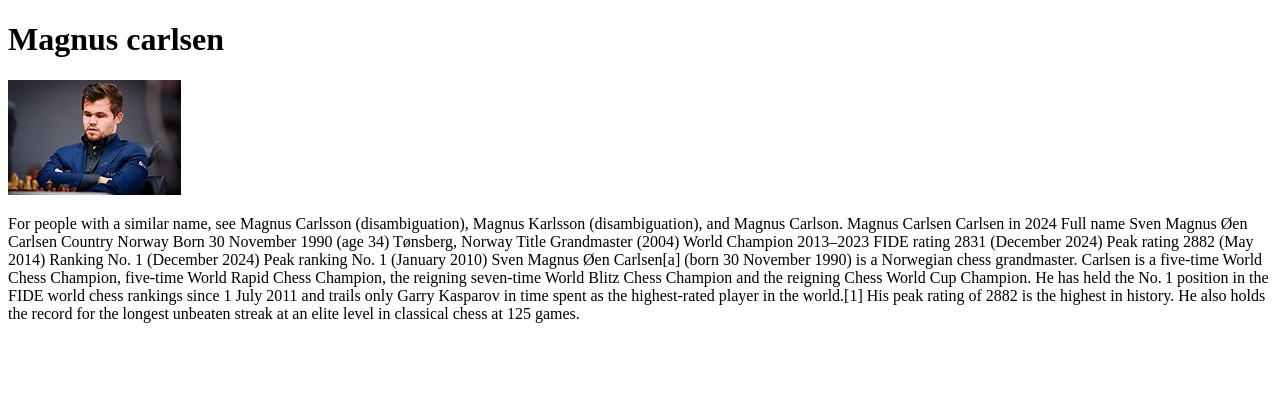
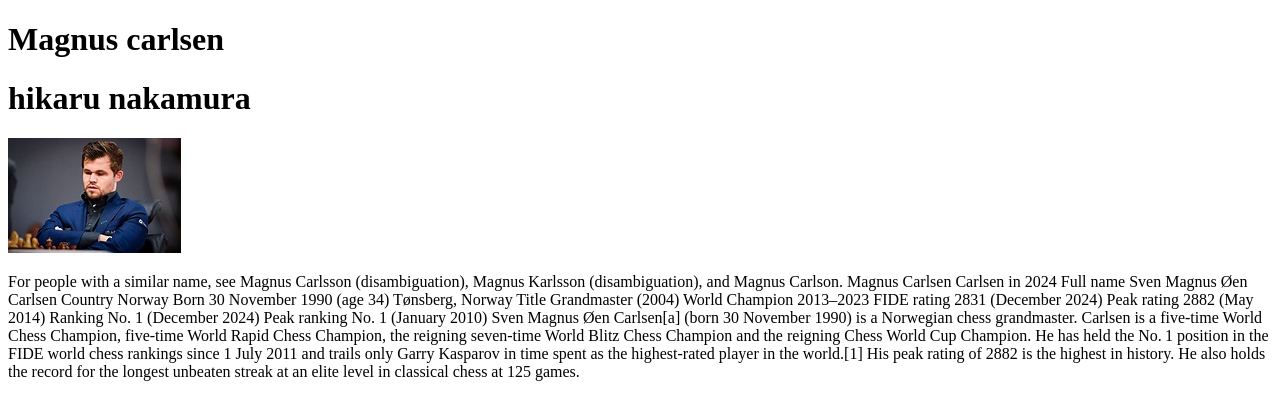
Before and after one commit to Babu024/first-website, a plain HTML site: page index.html in a window 1280 px wide. Drawn offline with Linux system fonts and the light colour scheme.

Commit message:
added new name

```diff
--- a/index.html
+++ b/index.html
@@ -7,6 +7,7 @@
 </head>
 <body>
     <h1>Magnus carlsen</h1>
+    <h1>hikaru nakamura</h1>
     <img src="th.jpg" alt="">
     <p>For people with a similar name, see Magnus Carlsson (disambiguation), Magnus Karlsson (disambiguation), and Magnus Carlson.
         Magnus Carlsen
```
